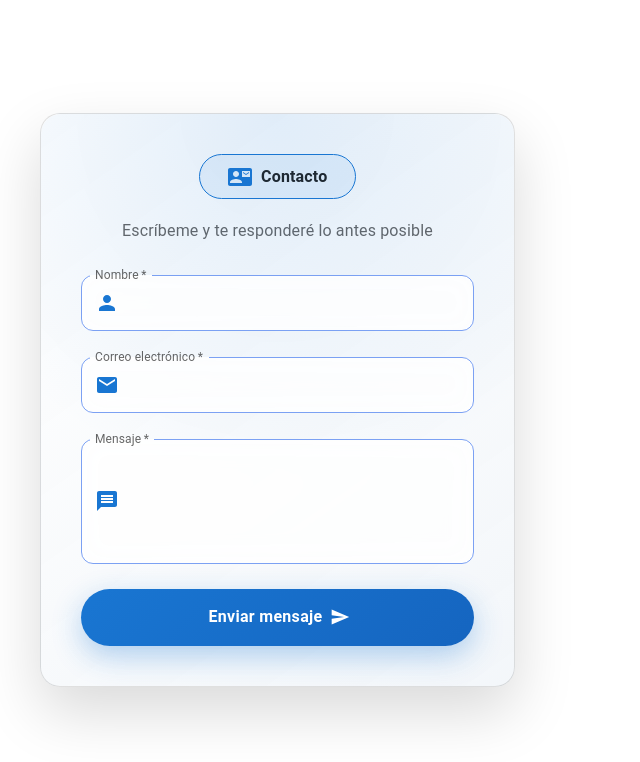
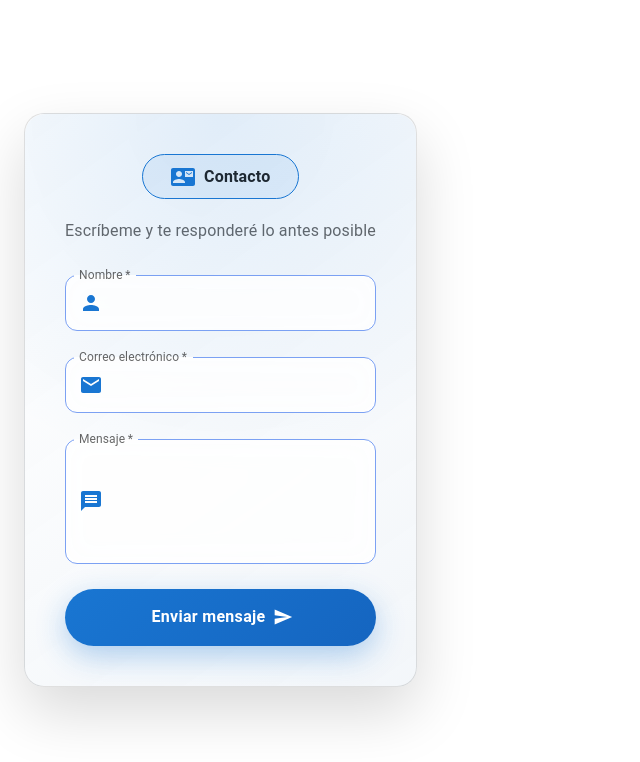
Before and after one commit to Patogol35/Contacto-emailjs, a React (Vite) app: page / in a window 1280 px wide. Shown: the top 762 px of the page, without its empty margins (0-640 px from the left). Built offline with nearby package versions, Linux system fonts and the light colour scheme.

Commit message:
Update inputStyle.js

```diff
--- a/src/styles/inputStyle.js
+++ b/src/styles/inputStyle.js
@@ -1,7 +1,6 @@
 // ===== LAYOUT =====
 export const sectionWrapper = {
   py: { xs: 6, md: 10 },
-  px: 2,
 };
 
 // ===== CONTACT WRAPPER =====
@@ -12,16 +11,9 @@ export const contactWrapper = (theme) => {
     p: { xs: 3.5, md: 5 },
     borderRadius: 5,
     position: "relative",
-
-    // 👉 CLAVE PARA CENTRAR
-    maxWidth: 620,
-    width: "100%",
-    mx: "auto",
-
     background: isDark
       ? "linear-gradient(145deg, rgba(15,23,42,0.75), rgba(2,6,23,0.9))"
       : "linear-gradient(145deg, rgba(255,255,255,0.9), rgba(241,245,249,0.85))",
-
     backdropFilter: "blur(20px)",
     border: "1px solid",
     borderColor: theme.palette.divider,
@@ -59,7 +51,6 @@ export const headerText = {
   color: "text.secondary",
   maxWidth: 380,
   mx: "auto",
-  textAlign: "center",
 };
 
 // ===== FORM =====
```
